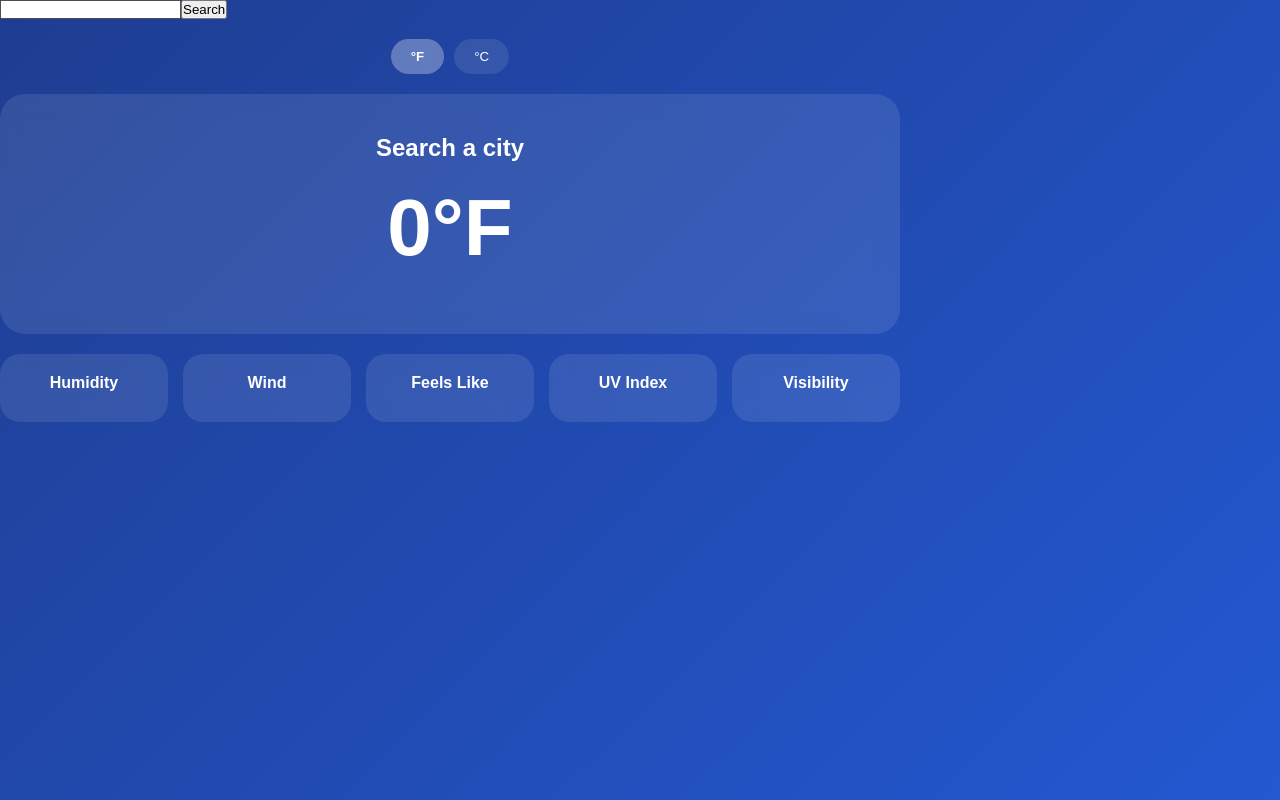
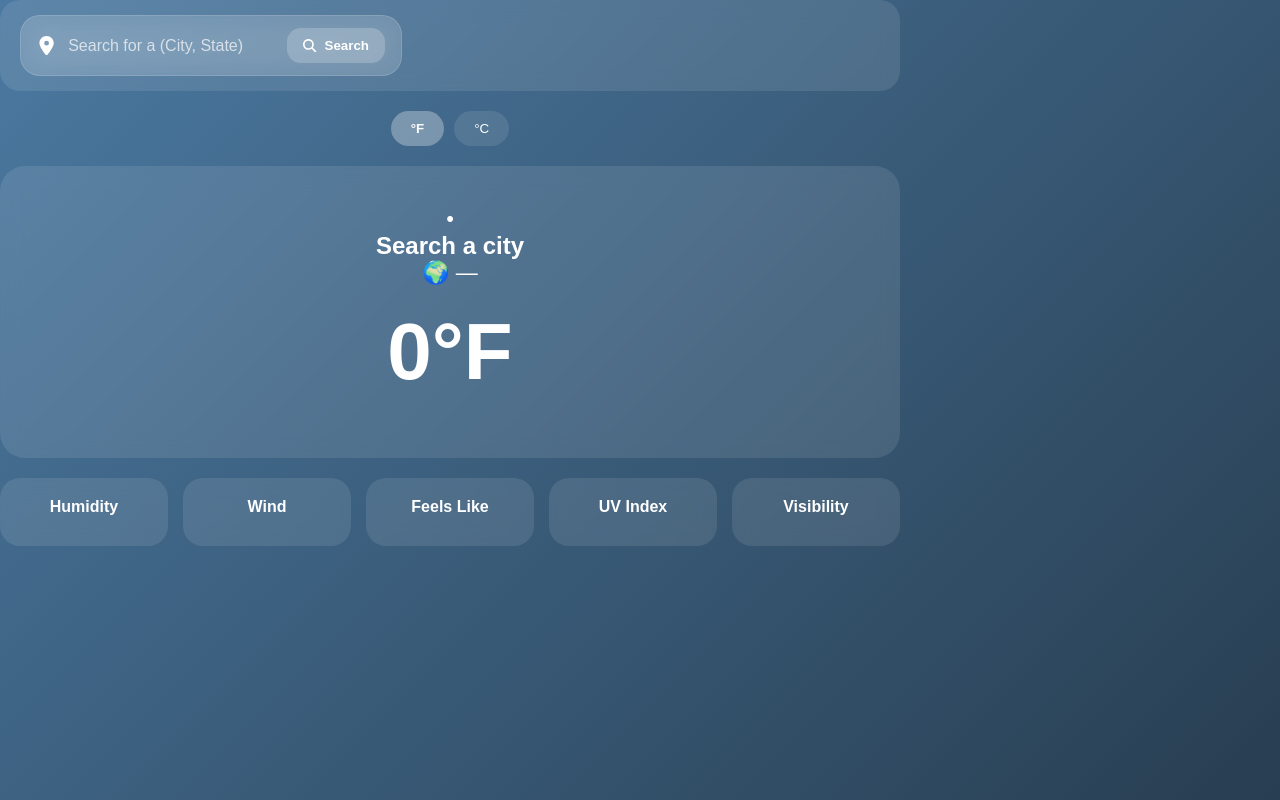
Before and after one commit to Agent610/weather-dashboard, a React (Vite) app in the folder Weather-Dashboard/: page / in a window 1280 px wide. Built offline with nearby package versions, Linux system fonts and the light colour scheme.

Commit message:
Ready for deployment

```diff
--- a/Weather-Dashboard/src/components/BackgroundAnimation/BackgroundAnimation.css
+++ b/Weather-Dashboard/src/components/BackgroundAnimation/BackgroundAnimation.css
@@ -5,6 +5,49 @@
   background: linear-gradient(135deg, #0f172a, #1e3a8a, #2563eb);
   background-size: 300% 300%;
   animation: gradientShift 12s ease infinite;
+  transition: background 1s ease;
+}
+
+/* Sunny */
+.background-animation.sunny {
+  background: linear-gradient(135deg, #56ccf2, #f2c94c);
+
+  animation: sunnyGlow 8s ease infinite alternate;
+}
+
+/* Cloudy */
+.background-animation.cloudy {
+  background: linear-gradient(135deg, #757f9a, #d7dde8);
+}
+
+/* Rainy */
+.background-animation.rainy {
+  background: linear-gradient(135deg, #314755, #26a0da);
+}
+
+/* Snowy */
+.background-animation.snowy {
+  background: linear-gradient(135deg, #e6dada, #274046);
+}
+
+/* Stormy */
+.background-animation.stormy {
+  background: linear-gradient(135deg, #232526, #414345);
+}
+
+/* Default */
+.background-animation.default {
+  background: linear-gradient(135deg, #4b79a1, #283e51);
+}
+
+@keyframes sunnyGlow {
+  from {
+    filter: brightness(1);
+  }
+
+  to {
+    filter: brightness(1.15);
+  }
 }
 
 @keyframes gradientShift {
--- a/Weather-Dashboard/src/components/BackgroundAnimation/BackgroundAnimation.jsx
+++ b/Weather-Dashboard/src/components/BackgroundAnimation/BackgroundAnimation.jsx
@@ -1,7 +1,33 @@
 import "./BackgroundAnimation.css";
 
-function BackgroundAnimation() {
-  return <div className="background-animation"></div>;
+function BackgroundAnimation({ condition }) {
+  const getWeatherTheme = () => {
+    const weather = condition?.toLowerCase();
+
+    if (weather?.includes("clear")) {
+      return "sunny";
+    }
+
+    if (weather?.includes("cloud") || weather?.includes("overcast")) {
+      return "cloudy";
+    }
+
+    if (weather?.includes("rain") || weather?.includes("drizzle")) {
+      return "rainy";
+    }
+
+    if (weather?.includes("snow")) {
+      return "snowy";
+    }
+
+    if (weather?.includes("thunder")) {
+      return "stormy";
+    }
+
+    return "default";
+  };
+
+  return <div className={`background-animation ${getWeatherTheme()}`} />;
 }
 
 export default BackgroundAnimation;
--- a/Weather-Dashboard/src/components/SearchBar/SearchBar.css
+++ b/Weather-Dashboard/src/components/SearchBar/SearchBar.css
@@ -2,20 +2,12 @@
   display: flex;
   align-items: center;
   gap: 10px;
-
   background: rgba(255, 255, 255, 0.1);
-
   backdrop-filter: blur(10px);
-
   padding: 15px 20px;
-
   border-radius: 20px;
-
   margin-bottom: 20px;
-}
-
-.search-icon {
-  color: white;
+  width: 100%;
 }
 
 .search-bar input {
@@ -26,7 +18,6 @@
   color: white;
   font-size: 16px;
 }
-
 .search-bar input::placeholder {
   color: rgba(255, 255, 255, 0.7);
 }
@@ -38,3 +29,54 @@
   cursor: pointer;
   font-weight: bold;
 }
+
+.search-input-container {
+  display: flex;
+  align-items: center;
+  gap: 12px;
+  background: rgba(255, 255, 255, 0.12);
+  backdrop-filter: blur(12px);
+  border: 1px solid rgba(255, 255, 255, 0.15);
+  border-radius: 20px;
+  padding: 12px 16px;
+}
+
+.search-input-container input {
+  flex: 1;
+  border: none;
+  outline: none;
+  background: transparent;
+  color: white;
+  font-size: 1rem;
+}
+
+.search-input-container input::placeholder {
+  color: rgba(255, 255, 255, 0.7);
+}
+
+.search-input-container button {
+  display: flex;
+  align-items: center;
+  gap: 8px;
+  border: none;
+  border-radius: 14px;
+  padding: 10px 16px;
+  cursor: pointer;
+  background: rgba(255, 255, 255, 0.2);
+  color: white;
+  transition: all 0.3s ease;
+}
+
+.search-input-container button:hover {
+  transform: translateY(-2px);
+  background: rgba(255, 255, 255, 0.3);
+}
+
+.search-icon {
+  color: white;
+}
+
+.search-location-icon {
+  font-size: 1.2rem;
+  color: white;
+}
--- a/Weather-Dashboard/src/components/SearchBar/SearchBar.jsx
+++ b/Weather-Dashboard/src/components/SearchBar/SearchBar.jsx
@@ -1,17 +1,25 @@
 import "./SearchBar.css";
-//import { FaSearch } from "react-icons/fa";
+import { FaMagnifyingGlass, FaLocationDot } from "react-icons/fa6";
 
 function SearchBar({ city, setCity, onSearch }) {
-  const handleSubmit = (e) => {
-    e.preventDefault();
-    onSearch(e);
-  };
+  return (
+    <form className="search-bar" onSubmit={onSearch}>
+      <div className="search-input-container">
+        <FaLocationDot className="search-location-icon" />
 
-  return (
-    <form onSubmit={handleSubmit}>
-      <input value={city} onChange={(e) => setCity(e.target.value)} />
+        <input
+          type="text"
+          value={city}
+          placeholder="Search for a (City, State)"
+          onChange={(e) => setCity(e.target.value)}
+          aria-label="Search for a city and state"
+        />
 
-      <button type="submit">Search</button>
+        <button type="submit">
+          <FaMagnifyingGlass />
+          <span>Search</span>
+        </button>
+      </div>
     </form>
   );
 }
--- a/Weather-Dashboard/src/components/WeatherCard/WeatherCard.jsx
+++ b/Weather-Dashboard/src/components/WeatherCard/WeatherCard.jsx
@@ -1,19 +1,29 @@
 import "./WeatherCard.css";
-import { motion } from "framer-motion";
-import { WiDaySunny } from "react-icons/wi";
 
-function WeatherCard({ cityName, temperature, condition }) {
+function WeatherCard({ day, date, cityName, temperature, condition }) {
+  const weatherIcons = {
+    Clear: "☀️",
+    Clouds: "☁️",
+    Rain: "🌧️",
+    Snow: "❄️",
+    Thunderstorm: "⛈️",
+    Drizzle: "🌦️",
+    Mist: "🌫️",
+  };
   return (
-    <motion.div
-      className="weather-card"
-      initial={{ opacity: 0, y: 50 }}
-      animate={{ opacity: 1, y: 0 }}
-      transition={{ duration: 0.6 }}
-    >
+    <div className="weather-card">
+      <p className="weather-day">
+        {day} • {date}
+      </p>
+
       <h2>{cityName}</h2>
+
+      <p className="weather-condition">
+        {weatherIcons[condition] || "🌍"} {condition}
+      </p>
+
       <h1>{temperature}</h1>
-      <p>{condition}</p>
-    </motion.div>
+    </div>
   );
 }
 
--- a/Weather-Dashboard/src/hooks/useWeather.js
+++ b/Weather-Dashboard/src/hooks/useWeather.js
@@ -23,6 +23,16 @@
       console.log("API response:", data);
 
       const formatted = {
+        day: new Date().toLocaleDateString("en-US", {
+          weekday: "long",
+        }),
+
+        date: new Date().toLocaleDateString("en-US", {
+          month: "long",
+          day: "numeric",
+          year: "numeric",
+        }),
+
         location: data.name,
         temperature: data.main.temp,
         condition: data.weather[0].main,
--- a/Weather-Dashboard/src/pages/Home.jsx
+++ b/Weather-Dashboard/src/pages/Home.jsx
@@ -49,7 +49,7 @@
 
   return (
     <>
-      <BackgroundAnimation />
+      <BackgroundAnimation condition={weather.condition} />
 
       <div className="weather-container">
         <SearchBar city={city} setCity={setCity} onSearch={handleSearch} />
@@ -63,13 +63,11 @@
         {!loading && !error && (
           <>
             <WeatherCard
-              cityName={weather?.location}
-              temperature={
-                weather
-                  ? `${convertTemp(weather.temperature, unit)}°${unit}`
-                  : "--"
-              }
-              // condition={weather?.condition}
+              day={weather.day}
+              date={weather.date}
+              cityName={weather.location}
+              temperature={`${convertTemp(weather.temperature, unit)}°${unit}`}
+              condition={weather.condition}
             />
 
             <WeatherStats
```
